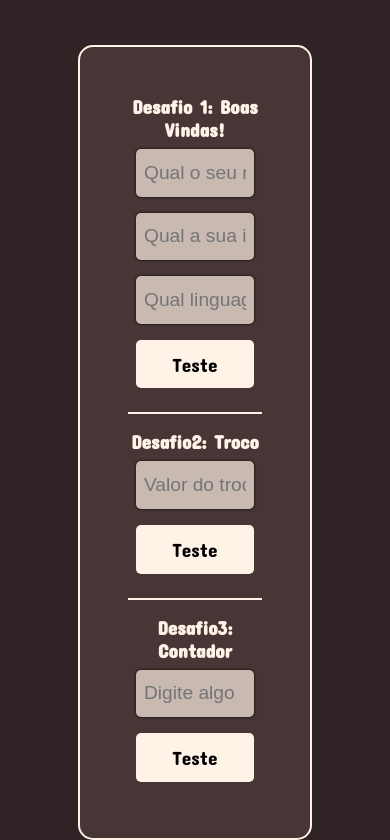
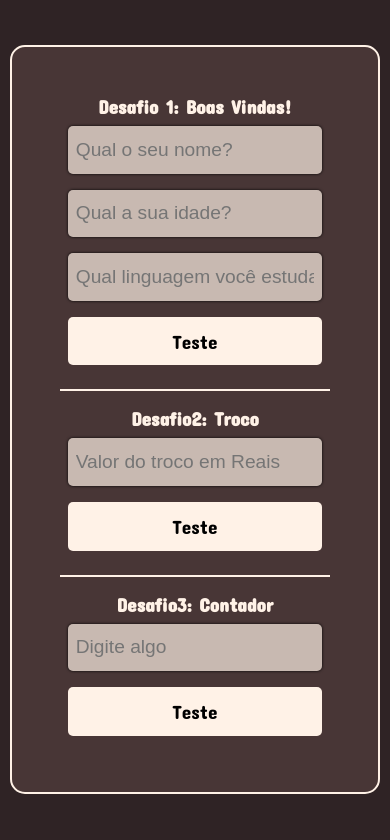
Before and after one commit to gothmate/desafioJS_Ballerini, a plain HTML site: page index.html in a window 390 px wide. Shown: the part 72-912 px from the top of the page. After the commit the page ends 866 px from the top, so only its background shows below. Drawn offline with Linux system fonts and the light colour scheme.

Commit message:
responsividade

```diff
--- a/sass/style.sass
+++ b/sass/style.sass
@@ -65,3 +65,7 @@ header
         font-size: 1.1rem
     & p
         font-family: 'Roboto', sans-serif
+
+@media (max-width: 590px)
+    .container
+        width: 95%
```
Also changed, not shown: css/style.css, 1 other file.
